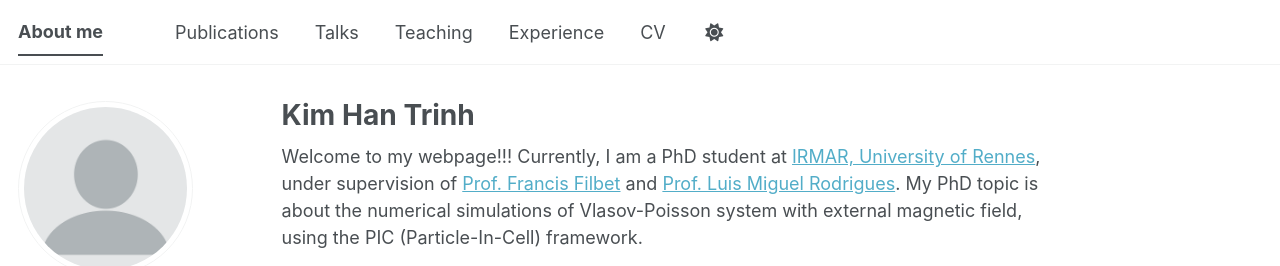
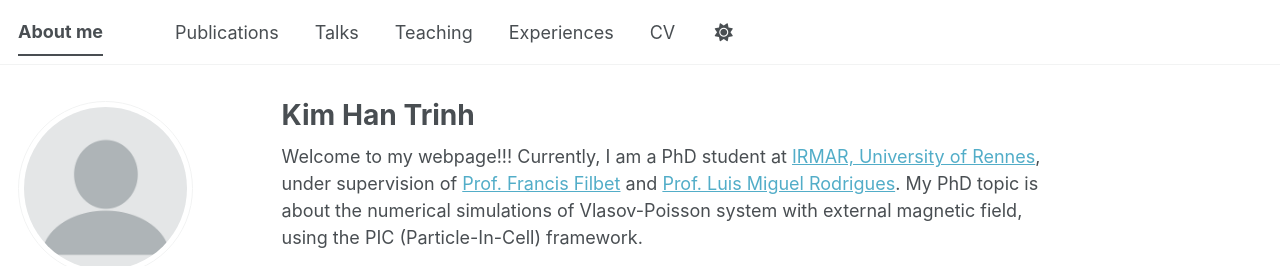
Before and after one commit to khtrinh96/khtrinh96.github.io, a Jekyll site: the page built from _pages/about.md, in a window 1280 px wide. Shown: the top 266 px of the page. Built offline with Jekyll 4.4.1, drawn with Linux system fonts in a browser that asks for light colours; some web fonts are replaced; a script bundle is joined from its source files by our own code; library files that are not in the unit come from our copies.

Commit message:
Update navigation.yml

```diff
--- a/_data/navigation.yml
+++ b/_data/navigation.yml
@@ -17,7 +17,7 @@ main:
   - title: "Teaching"
     url: /teaching/
 
-  - title: "Experience"
+  - title: "Experiences"
     url: /year-archive/
 
   - title: "CV"
```
